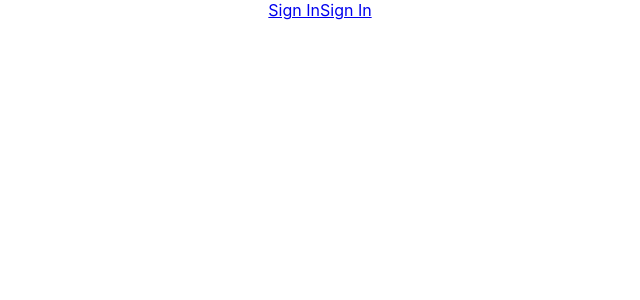
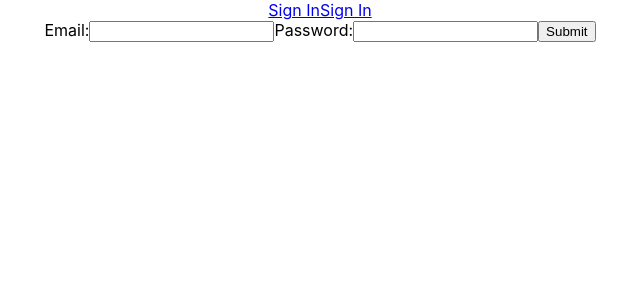
Before and after one commit to spencer-eagleton/react-to-do, a React (Create React App) app: page /signin in a window 1280 px wide. Shown: the top 300 px of the page, without its empty margins (320-960 px from the left). Built offline with nearby package versions, Linux system fonts and the light colour scheme.

Commit message:
added auth form

```diff
--- a/src/Components/AuthForm.js
+++ b/src/Components/AuthForm.js
@@ -1,3 +1,13 @@
 export default function AuthForm() {
-  return <div></div>;
+  return (
+    <div>
+      <form>
+        <label>Email:</label>
+        <input type="email" />
+        <label>Password:</label>
+        <input type="password" />
+        <input type="submit" />
+      </form>
+    </div>
+  );
 }
```
